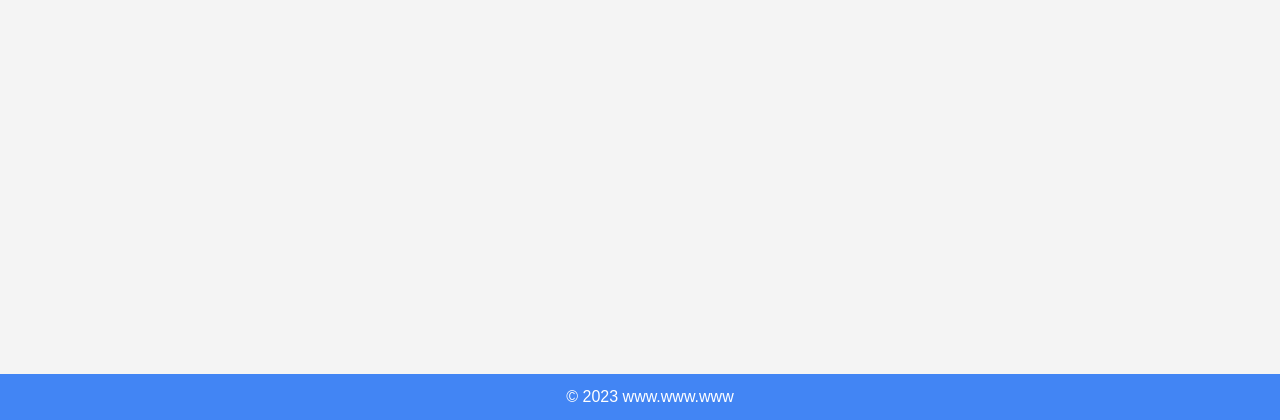
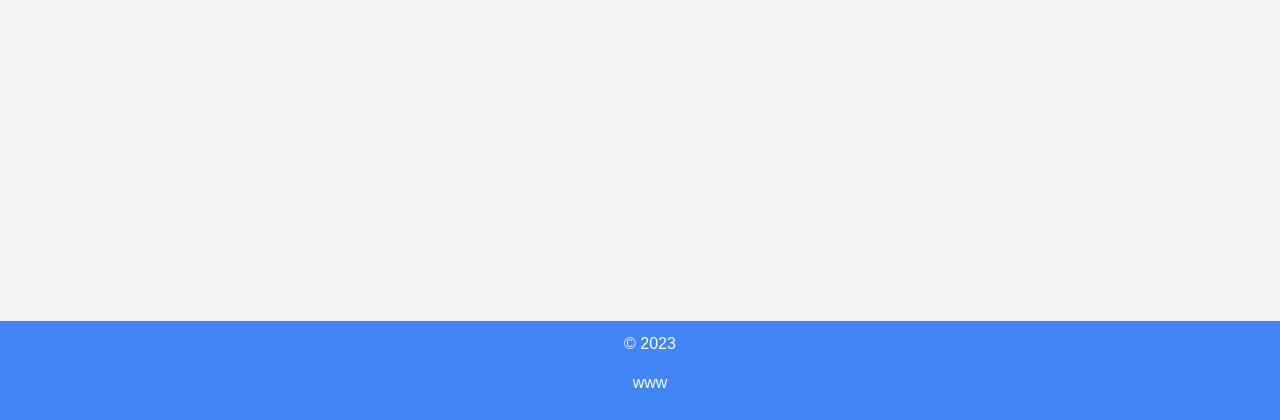
Before and after one commit to risp-dev/php-mysql, a PHP site: page /index.php in a window 1280 px wide. Shown: the part 380-800 px from the top of the page. Run offline with PHP 8.4, Linux system fonts and the light colour scheme.

Commit message:
Footer C updated

```diff
--- a/default/templates/footer.html.php
+++ b/default/templates/footer.html.php
@@ -8,7 +8,7 @@
 <body>
     <footer>
    <p>
-    &copy <?php echo date('Y'); ?> www.www.www
+   &copy <?php echo date('Y'); ?> <a href="www.some-site-name.com">www</a>
 </p>
 </footer>
 </body>
```
